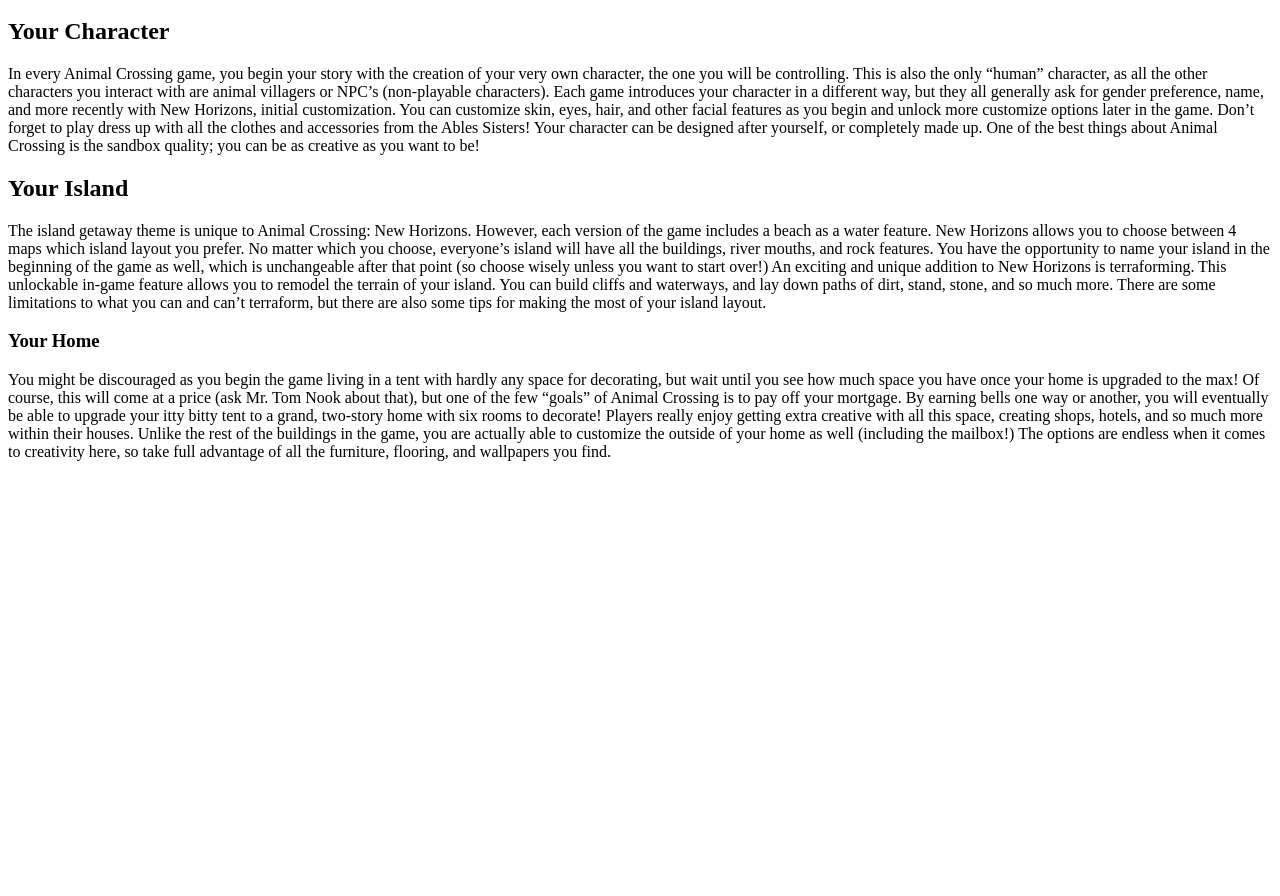
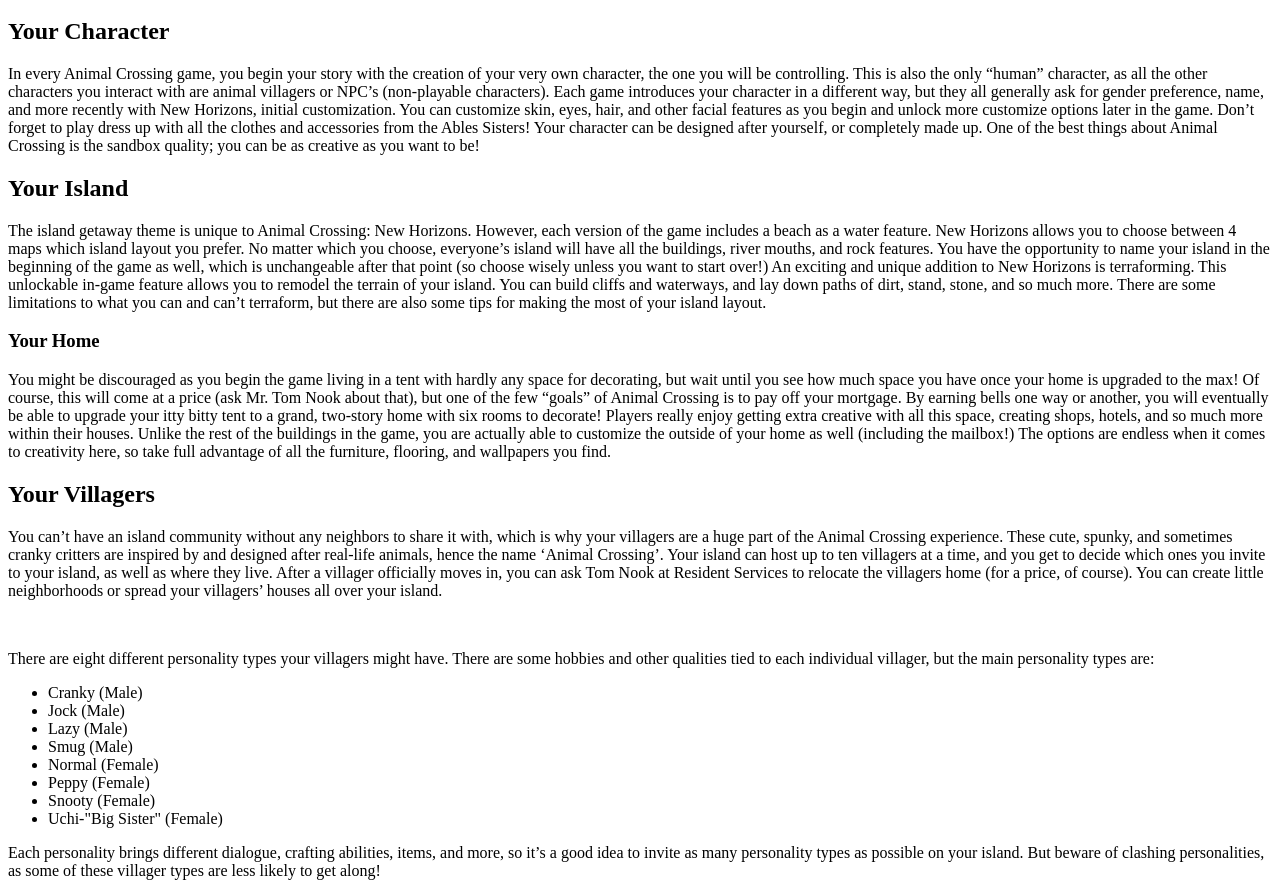
Before and after one commit to hoaglandl/project3, a plain HTML site: page about.html in a window 1280 px wide. Shown: the part 169-1065 px from the top of the page. Before the commit the page ends 800 px from the top, so only its background shows below. Drawn offline with Linux system fonts and the light colour scheme.

Commit message:
added text content and unordered list to villagers section on about page

```diff
--- a/about.html
+++ b/about.html
@@ -44,6 +44,29 @@
        </div>
      </section>
 
+     <section>
+      <div class="info-box">
+       <h2>Your Villagers</h2>
+        <p>You can’t have an island community without any neighbors to share it with, which is why your villagers are a huge part of the Animal Crossing experience. These cute, spunky, and sometimes cranky critters are inspired by and designed after real-life animals, hence the name ‘Animal Crossing’. Your island can host up to ten villagers at a time, and you get to decide which ones you invite to your island, as well as where they live. After a villager officially moves in, you can ask Tom Nook at Resident Services to relocate the villagers home (for a price, of course). You can create little neighborhoods or spread your villagers’ houses all over your island. </p>
+
+        <br>
+
+        <p>There are eight different personality types your villagers might have. There are some hobbies and other qualities tied to each individual villager, but the main personality types are:</p>
+          <ul>
+            <li>Cranky (Male)</li>
+            <li>Jock (Male)</li>
+            <li>Lazy (Male)</li>
+            <li>Smug (Male)</li>
+            <li>Normal (Female)</li>
+            <li>Peppy (Female)</li>
+            <li>Snooty (Female)</li>
+            <li>Uchi-"Big Sister" (Female)</li>
+          </ul>
+
+        <p>Each personality brings different dialogue, crafting abilities, items, and more, so it’s a good idea to invite as many personality types as possible on your island. But beware of clashing personalities, as some of these villager types are less likely to get along! </p>
+      </div>
+     </section>
+
 
    </main>
 
```
